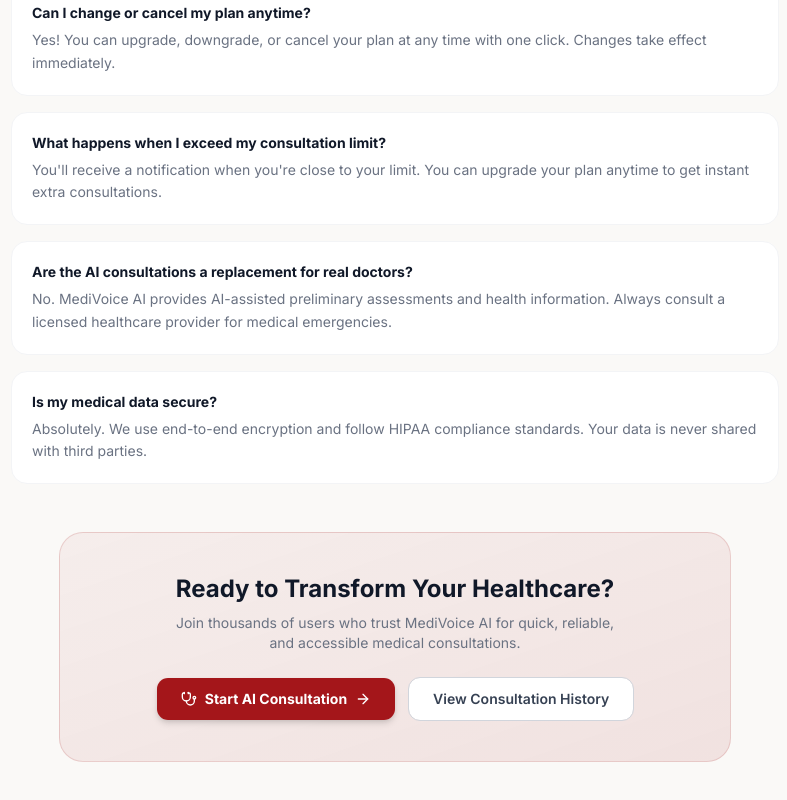
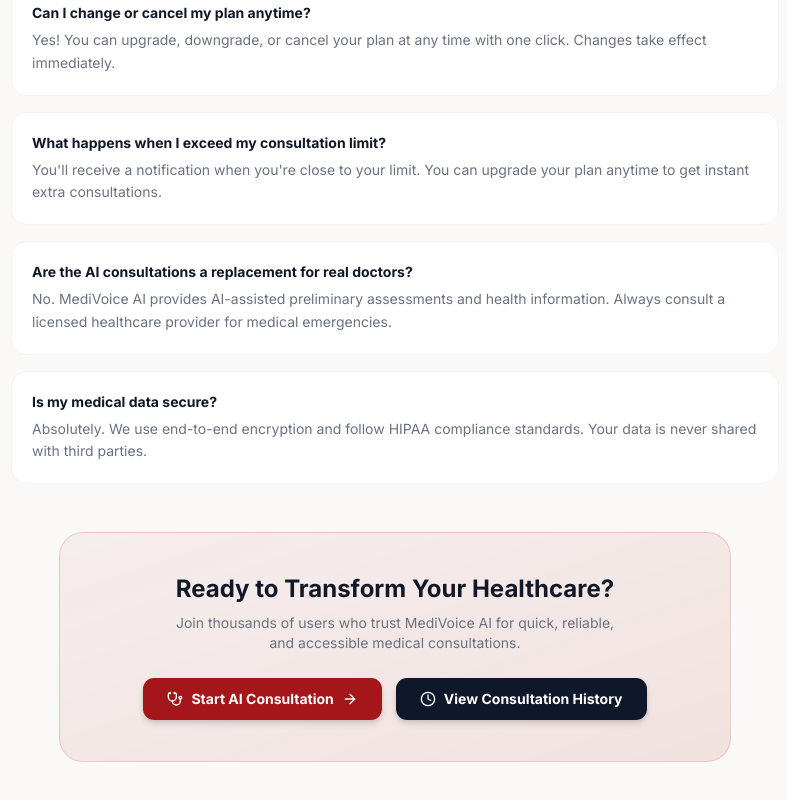
Before and after one commit to Itssanthoshhere/Medi-Voice-AI, a Next.js app: page /billing in a window 1280 px wide. Shown: the part 1792-2592 px from the top of the page, without its empty margins (245-1032 px from the left). Built offline with nearby package versions, Linux system fonts and the light colour scheme; no server answers.

Commit message:
style: Fix View Consultation History button contrast and hover state

```diff
--- a/app/(routes)/billing/page.tsx
+++ b/app/(routes)/billing/page.tsx
@@ -510,11 +510,9 @@
             </Button>
           </Link>
           <Link href="/history">
-            <Button
-              variant="outline"
-              className="font-semibold px-6 h-11 rounded-xl border-gray-300 text-gray-700 hover:bg-gray-100 hover:text-gray-900"
-            >
-              <span>View Consultation History</span>
+            <Button className="!bg-slate-900 hover:!bg-slate-800 !text-white font-bold px-6 h-11 rounded-xl shadow-md flex items-center gap-2 transition-all">
+              <Clock className="w-4 h-4 shrink-0 text-white" />
+              <span className="!text-white">View Consultation History</span>
             </Button>
           </Link>
         </div>
--- a/app/(routes)/dashboard/billing/page.tsx
+++ b/app/(routes)/dashboard/billing/page.tsx
@@ -444,11 +444,9 @@
             </Button>
           </Link>
           <Link href="/history">
-            <Button
-              variant="outline"
-              className="font-semibold px-6 h-11 rounded-xl border-gray-300 text-gray-700 hover:bg-gray-100 hover:text-gray-900"
-            >
-              <span>View Consultation History</span>
+            <Button className="!bg-slate-900 hover:!bg-slate-800 !text-white font-bold px-6 h-11 rounded-xl shadow-md flex items-center gap-2 transition-all">
+              <Clock className="w-4 h-4 shrink-0 text-white" />
+              <span className="!text-white">View Consultation History</span>
             </Button>
           </Link>
         </div>
```
